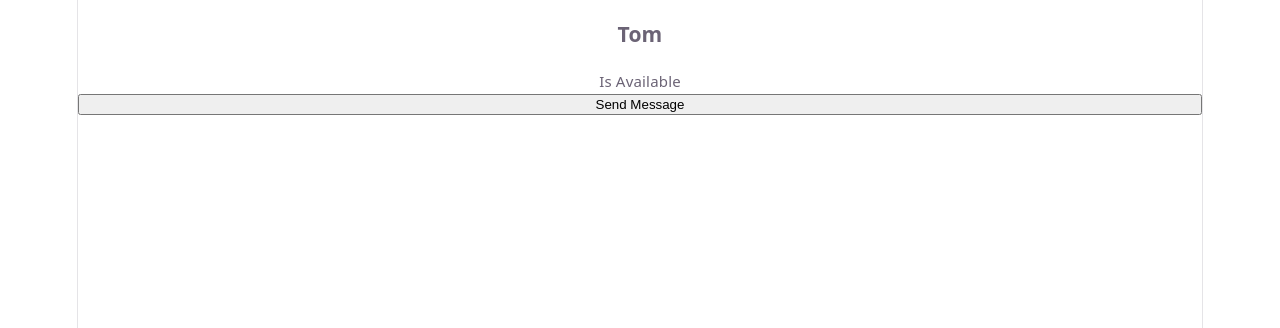
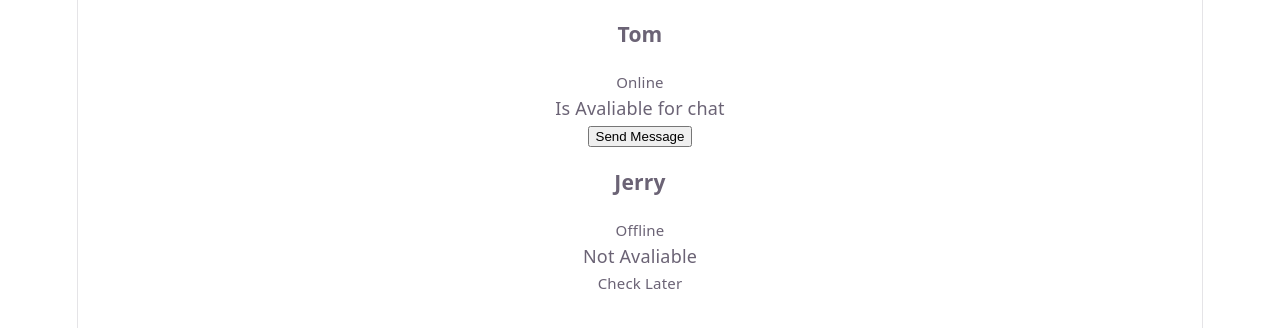
Before and after one commit to vinayg2509/Reac-Learning, a React (Vite) app in the folder reactlearning/my-react-learning/: page / in a window 1280 px wide. Shown: the top 328 px of the page. Built offline with nearby package versions, Linux system fonts and the light colour scheme.

Commit message:
[Vinay]Practised login for conditional rendering using ternory operator

```diff
--- a/reactlearning/my-react-learning/src/components/UserDetails.jsx
+++ b/reactlearning/my-react-learning/src/components/UserDetails.jsx
@@ -1,23 +1,41 @@
 import React from 'react'
 
 export default function UserDetails({ name, isOnline, hideOffLine }) {
-  if (hideOffLine && !isOnline) return null;
+//   if (hideOffLine && !isOnline) return null;
 
-  if (isOnline) {
-    return (
-      <>
-        <h3>{name}</h3>
-        <small>Is Available</small>
-        <button>Send Message</button>
-      </>
-    );
-  }
+//   if (isOnline) {
+//     return (
+//       <>
+//         <h3>{name}</h3>
+//         <small>Is Available</small>
+//         <button>Send Message</button>
+//       </>
+//     );
+//   }
 
-  return (
-    <>
-      <h3>{name}</h3>
-      <small>Not Available</small>
-      <p>Check Later</p>
-    </>
-  );
+//   return (
+//     <>
+//       <h3>{name}</h3>
+//       <small>Not Available</small>
+//       <p>Check Later</p>
+//     </>
+//   );
+
+// !Using ternary operator
+
+            return(
+
+                <div>
+                    <h3>{name}</h3>
+                    <small>{isOnline ?"Online":"Offline"}</small>
+                    <p>{isOnline?"Is Avaliable for chat":"Not Avaliable"}</p>
+
+                    {isOnline ?(
+                        <button>Send Message</button>
+                    )
+                    :(
+                        <small>Check Later</small>
+                    )}
+                </div>
+            )
 }
```
